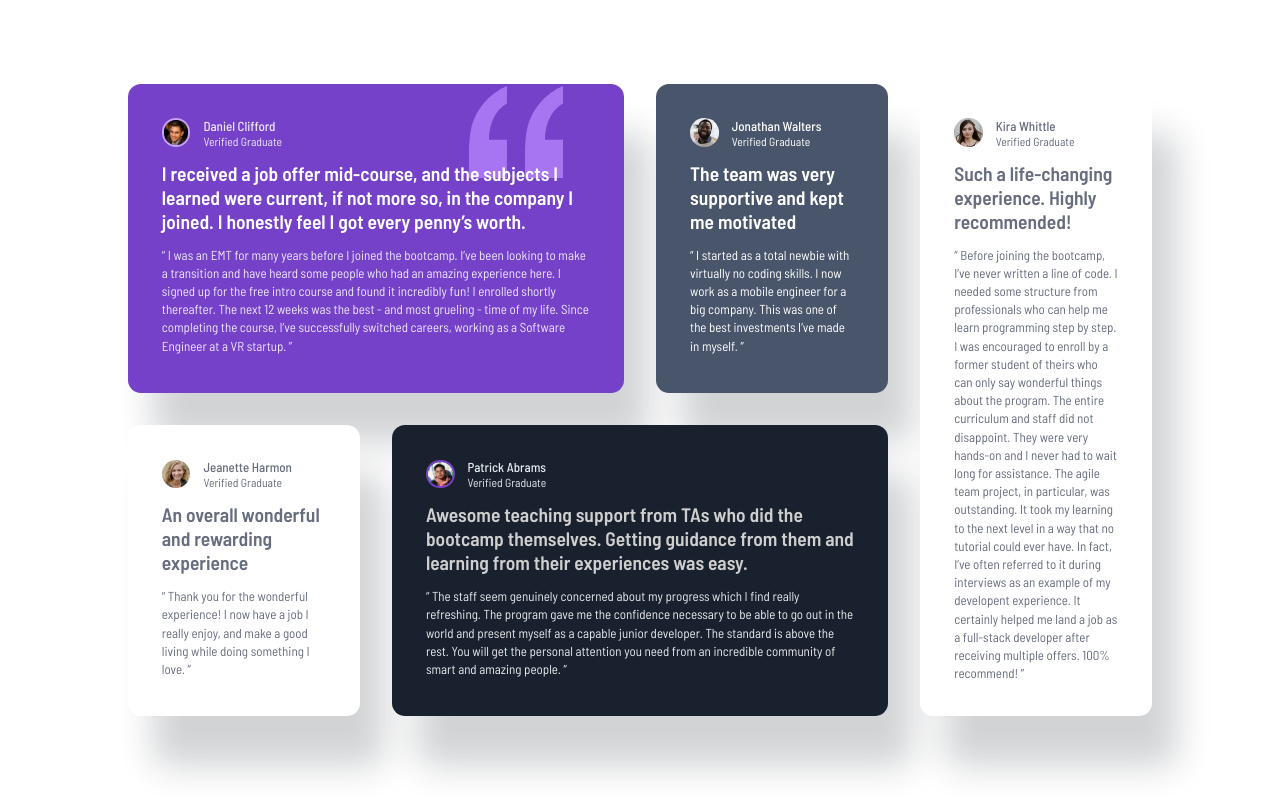
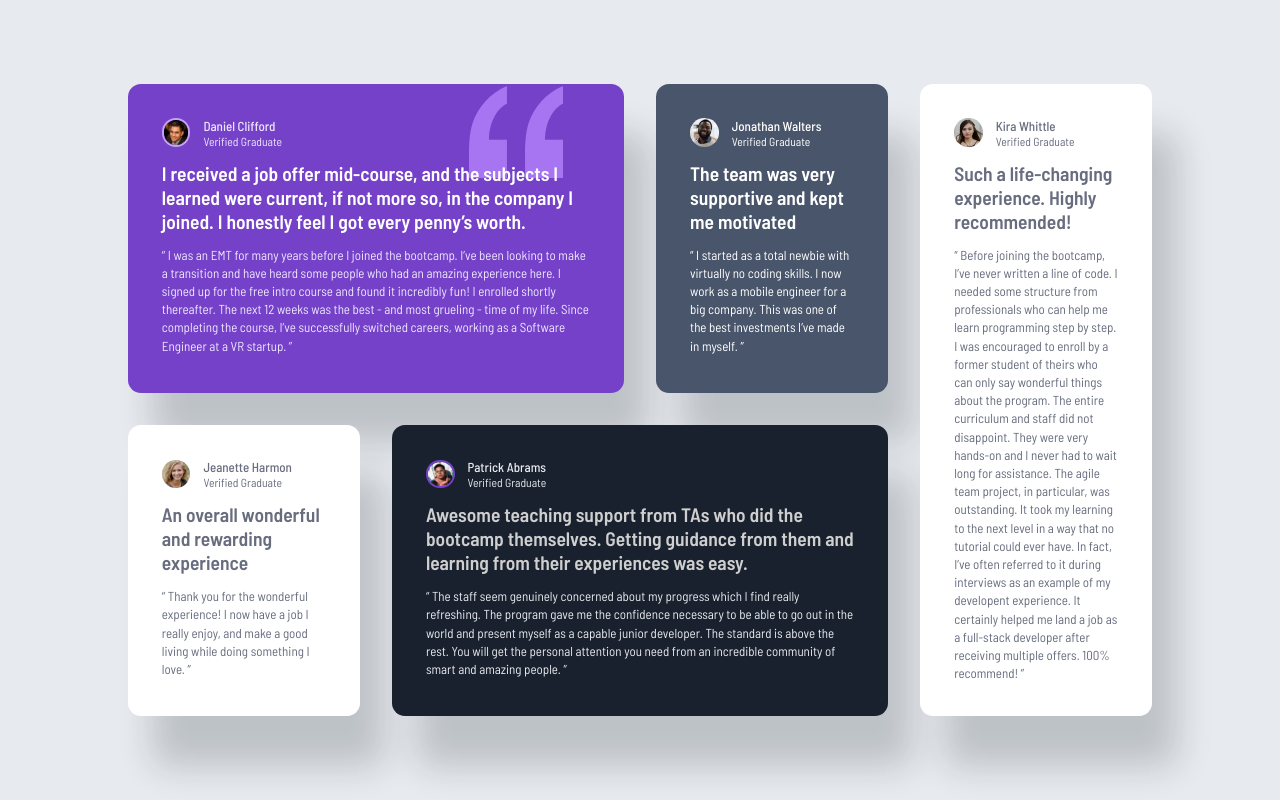
Before and after one commit to NathanRayM/Frontend-Mentor-Testimonials-grid-section, a plain HTML site: page index.html in a window 1280 px wide. Drawn offline with Linux system fonts and the light colour scheme.

Commit message:
Update styles.css

```diff
--- a/styles.css
+++ b/styles.css
@@ -30,7 +30,7 @@ body {
   justify-content: center;
   font-family: Barlow Semi Condensed, sans-serif;
   height: 100vh;
-  background-color: var(--White);
+  background-color: var(--Grey100);
 }
 
 article {
```
